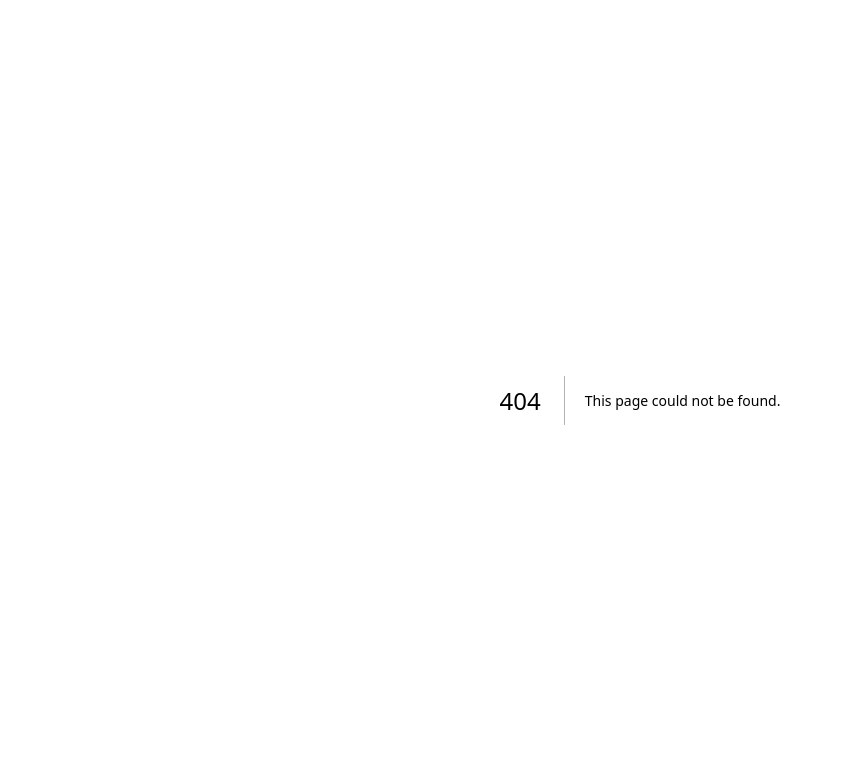
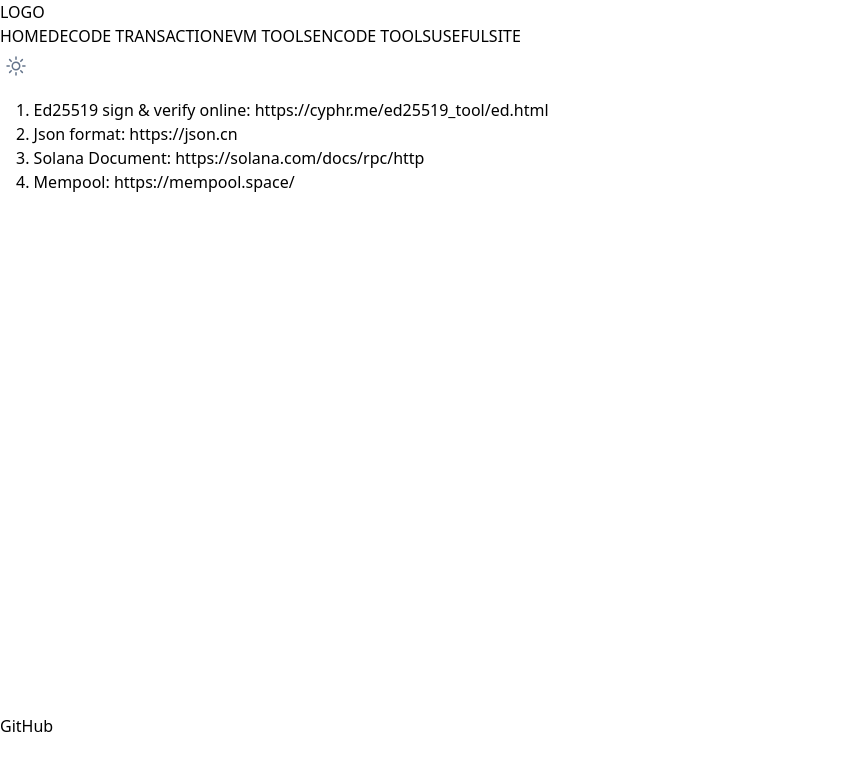
Before and after one commit to weixuefeng/txtool, a Next.js app: page /usefulsite in a window 1280 px wide. Before the commit this address had no page. Shown: the top 770 px of the page, without its empty margins (0-842 px from the left). Built offline with nearby package versions, Linux system fonts and the light colour scheme.

Commit message:
feat: add useful site

```diff
--- a/src/constant/index.ts
+++ b/src/constant/index.ts
@@ -60,6 +60,7 @@ export const Router = {
   Decode: '/decode',
   Evm: '/evm',
   Encode: '/encode',
+  UsefulSite: '/usefulsite',
 }
 
 class RouterInfo {
@@ -76,4 +77,5 @@ export const Routers = [
   new RouterInfo(i18next.t('DecodeTx'), Router.Decode),
   new RouterInfo(i18next.t('EvmTools'), Router.Evm),
   new RouterInfo(i18next.t('EncodeTools'), Router.Encode),
+  new RouterInfo(i18next.t('UsefulSite'), Router.UsefulSite),
 ]
--- a/src/i18n/locale/zh/index.ts
+++ b/src/i18n/locale/zh/index.ts
@@ -21,4 +21,5 @@ export const zhTransaction = {
   SelectEncodeType: '选择编解码类型',
   InputRawInfo: '输入原始信息',
   Result: '结果',
+  UsefulSite: '有用的网站',
 }
--- /dev/null
+++ b/src/pages/usefulsite.tsx
@@ -0,0 +1,45 @@
+import { Header } from 'components/Header/Header'
+import { Footer } from 'components/Footer'
+import Link from 'next/link'
+
+export default function UsefulSitePage() {
+  return (
+    <div className={'main'}>
+      <Header />
+      <Main />
+      <Footer />
+    </div>
+  )
+}
+
+function Main() {
+  return (
+    <main className={'container  py-4'} id="main">
+      <div className="flex min-h-[600px] w-full flex-col">
+        <UsefulArea />
+      </div>
+    </main>
+  )
+}
+
+function UsefulArea() {
+  return (
+    <div className="w-full px-4">
+      <div className="flex flex-col ">
+        <SiteItem id={1} title={'Ed25519 sign & verify online'} url={'https://cyphr.me/ed25519_tool/ed.html'} />
+        <SiteItem id={2} title={'Json format'} url={'https://json.cn'} />
+        <SiteItem id={3} title={'Solana Document'} url={'https://solana.com/docs/rpc/http'} />
+        <SiteItem id={4} title={'Mempool'} url={'https://mempool.space/'} />
+      </div>
+    </div>
+  )
+}
+
+function SiteItem(props: { id: number; title: string; url: string }) {
+  const { title, url, id } = props
+  return (
+    <Link target="_blank" href={url}>
+      {id}. {title}: {url}
+    </Link>
+  )
+}
```
Also changed, not shown: src/pages/api/tx.ts (+5 -5 lines).
